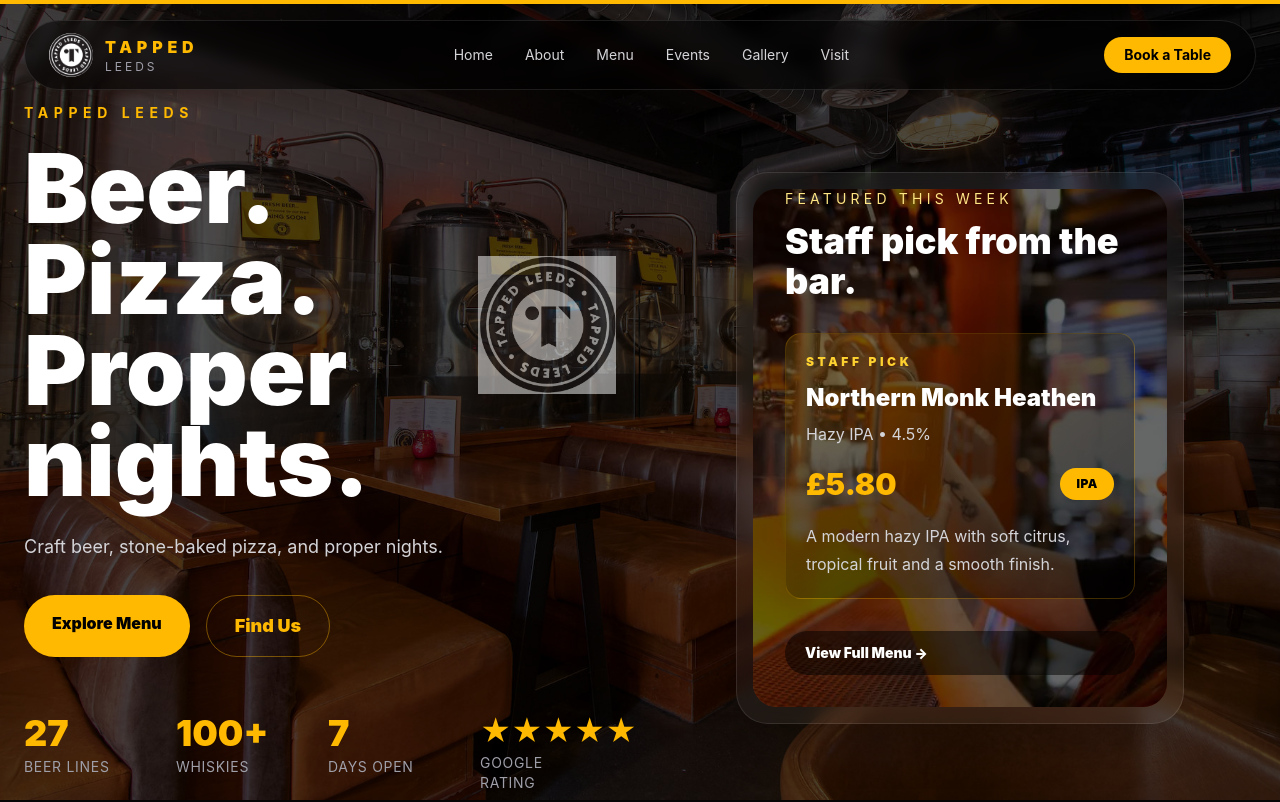
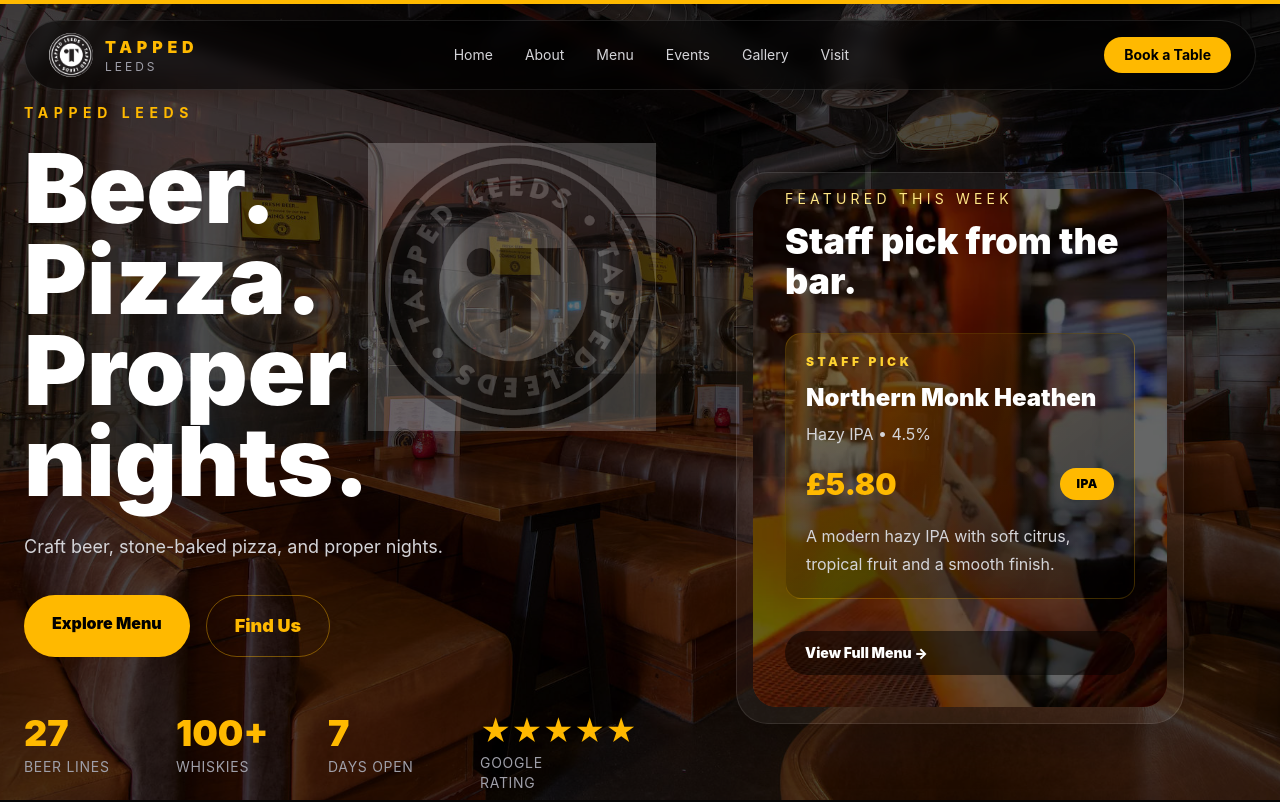
Before and after one commit to Christopher-Mack/tapped-leeds-site, a React (Vite) app: page / in a window 1280 px wide. Shown: the top 802 px of the page. Built offline with nearby package versions, Linux system fonts and the light colour scheme.

Commit message:
Update website design and booking

```diff
--- a/src/components/Hero.jsx
+++ b/src/components/Hero.jsx
@@ -40,7 +40,14 @@
           initial={{ opacity: 0, x: -40 }}
           animate={{ opacity: 1, x: 0 }}
           transition={{ duration: 0.8, ease: "easeOut" }}
+          className="relative"
         >
+          <img
+            src="/logo.png"
+            alt=""
+            className="pointer-events-none absolute -right-10 top-10 hidden h-72 w-72 opacity-20 mix-blend-screen lg:block"
+          />
+
           <p className="mb-5 text-sm font-bold uppercase tracking-[0.4em] text-amber-400">
             {settings.businessName}
           </p>
@@ -53,14 +60,6 @@
               <br />
               Proper nights.
             </h1>
-
-            <div className="hidden lg:block">
-              <img
-                src="/logo.png"
-                alt="Tapped Leeds"
-                className="hidden h-56 w-56 object-contain opacity-50 lg:block"
-              />
-            </div>
           </div>
 
           <p className="mt-6 max-w-xl text-lg leading-8 text-zinc-300">
```
